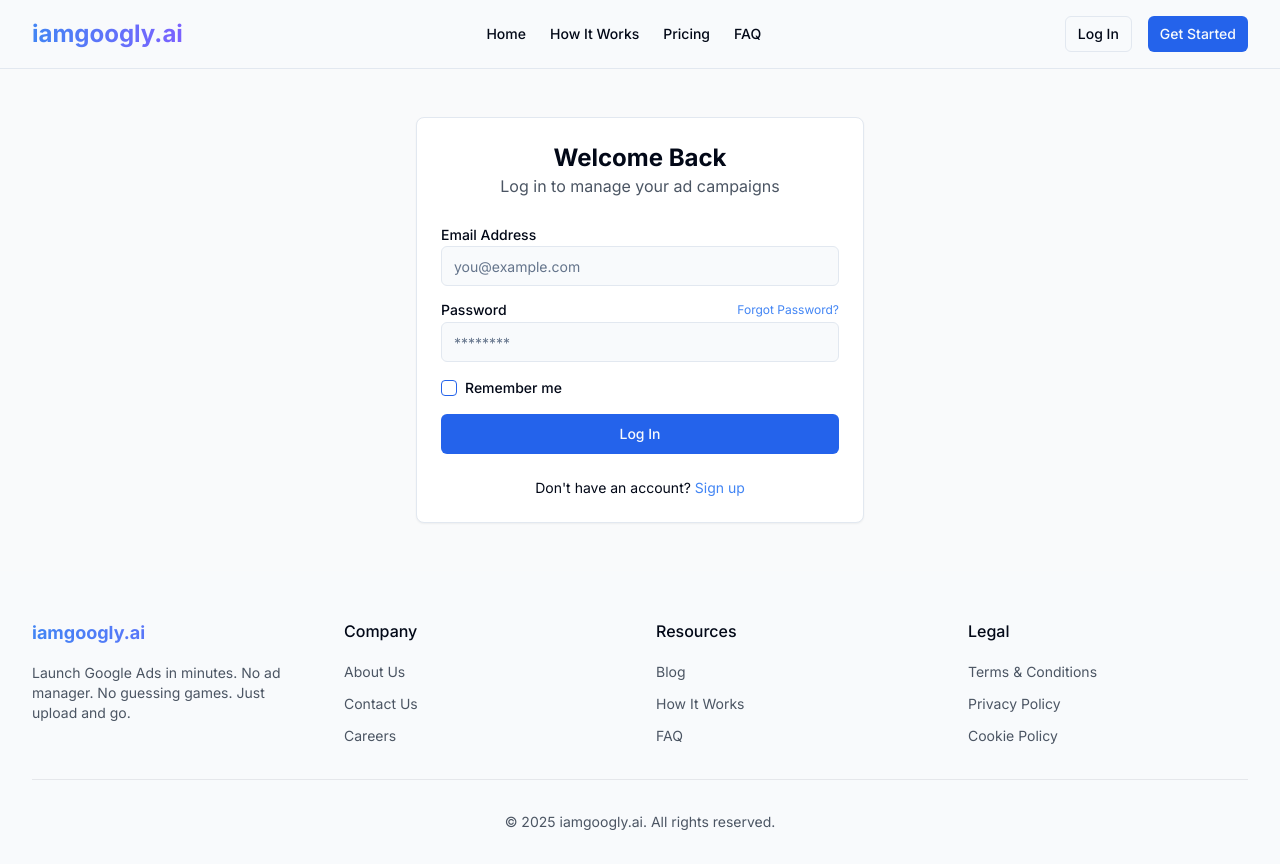
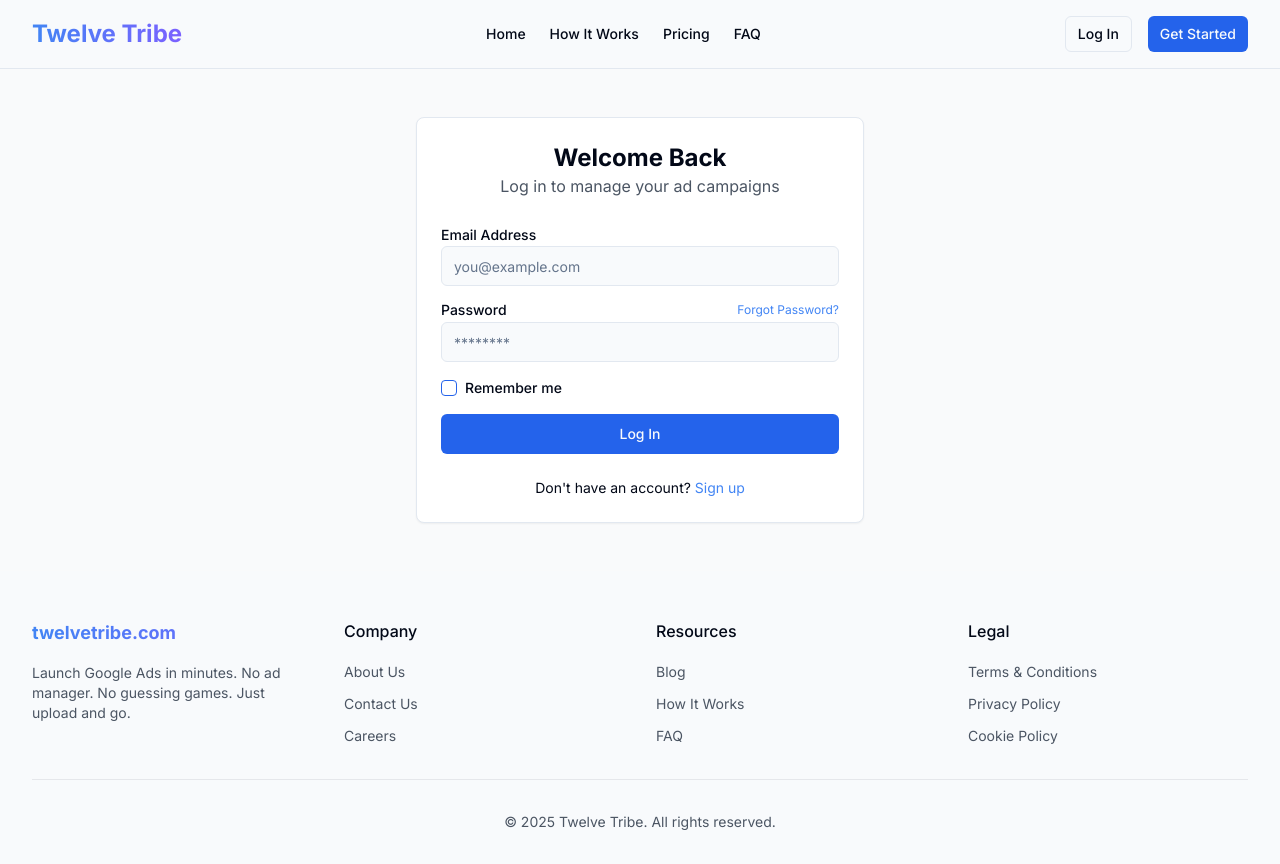
Before and after one commit to landscapehorizon/googly-ads-launchpad, a React (Vite) app: page /login in a window 1280 px wide. Built offline with nearby package versions, Linux system fonts and the light colour scheme.

Commit message:
Rename brand to Twelve Tribe
Replaces all instances of "google ads", "iamgoogly.ai", and related styling with "Twelve Tribe" and "twelvetribe.com".

```diff
--- a/index.html
+++ b/index.html
@@ -1,19 +1,20 @@
+
 <!DOCTYPE html>
 <html lang="en">
   <head>
     <meta charset="UTF-8" />
     <meta name="viewport" content="width=device-width, initial-scale=1.0" />
-    <title>googly-ads-launchpad</title>
-    <meta name="description" content="Lovable Generated Project" />
-    <meta name="author" content="Lovable" />
+    <title>Twelve Tribe - Google Ads Made Simple</title>
+    <meta name="description" content="Launch Google Ads in minutes with Twelve Tribe" />
+    <meta name="author" content="Twelve Tribe" />
 
-    <meta property="og:title" content="googly-ads-launchpad" />
-    <meta property="og:description" content="Lovable Generated Project" />
+    <meta property="og:title" content="Twelve Tribe - Google Ads Made Simple" />
+    <meta property="og:description" content="Launch Google Ads in minutes with Twelve Tribe" />
     <meta property="og:type" content="website" />
     <meta property="og:image" content="https://lovable.dev/opengraph-image-p98pqg.png" />
 
     <meta name="twitter:card" content="summary_large_image" />
-    <meta name="twitter:site" content="@lovable_dev" />
+    <meta name="twitter:site" content="@twelvetribe" />
     <meta name="twitter:image" content="https://lovable.dev/opengraph-image-p98pqg.png" />
   </head>
 
--- a/src/components/Footer.tsx
+++ b/src/components/Footer.tsx
@@ -9,7 +9,7 @@ const Footer = () => {
         <div className="grid grid-cols-1 md:grid-cols-4 gap-8 mb-8">
           <div>
             <h3 className="text-lg font-bold mb-4 bg-clip-text text-transparent bg-gradient-to-r from-googly-blue to-googly-purple">
-              iamgoogly.ai
+              twelvetribe.com
             </h3>
             <p className="text-sm text-gray-600 mb-4">
               Launch Google Ads in minutes. No ad manager. No guessing games. Just upload and go.
@@ -82,7 +82,7 @@ const Footer = () => {
 
         <div className="pt-8 border-t border-gray-200">
           <p className="text-sm text-gray-600 text-center">
-            © {new Date().getFullYear()} iamgoogly.ai. All rights reserved.
+            © {new Date().getFullYear()} Twelve Tribe. All rights reserved.
           </p>
         </div>
       </div>
--- a/src/components/Header.tsx
+++ b/src/components/Header.tsx
@@ -12,7 +12,7 @@ const Header = () => {
       <div className="googly-container flex items-center justify-between">
         <Link to="/" className="flex items-center space-x-2">
           <span className="text-2xl font-bold bg-clip-text text-transparent bg-gradient-to-r from-googly-blue to-googly-purple">
-            iamgoogly.ai
+            Twelve Tribe
           </span>
         </Link>
 
--- a/src/components/HeroSection.tsx
+++ b/src/components/HeroSection.tsx
@@ -52,7 +52,7 @@ const HeroSection = () => {
                 <div className="flex-1 flex items-center justify-center">
                   <div className="text-center">
                     <div className="mx-auto w-16 h-16 mb-4 bg-googly-blue/20 rounded-full flex items-center justify-center">
-                      <span className="text-2xl font-bold text-googly-blue">G</span>
+                      <span className="text-2xl font-bold text-googly-blue">T</span>
                     </div>
                     <div className="h-2 w-32 mx-auto bg-gray-200 rounded-full"></div>
                     <div className="h-2 w-24 mx-auto bg-gray-200 rounded-full mt-2"></div>
--- a/src/components/budget/WhyChooseUs.tsx
+++ b/src/components/budget/WhyChooseUs.tsx
@@ -4,7 +4,7 @@ import React from 'react';
 const WhyChooseUs: React.FC = () => {
   return (
     <div className="bg-blue-50 p-4 rounded-lg border border-blue-100">
-      <h3 className="font-medium text-blue-800 mb-2">Why Choose Us?</h3>
+      <h3 className="font-medium text-blue-800 mb-2">Why Choose Twelve Tribe?</h3>
       <ul className="space-y-1 text-sm text-blue-800">
         <li>• Transparent pricing with no hidden costs</li>
         <li>• Expert campaign setup and optimization</li>
```
Also changed, not shown: 1 other file (tests, documents, lock files or other folders).
